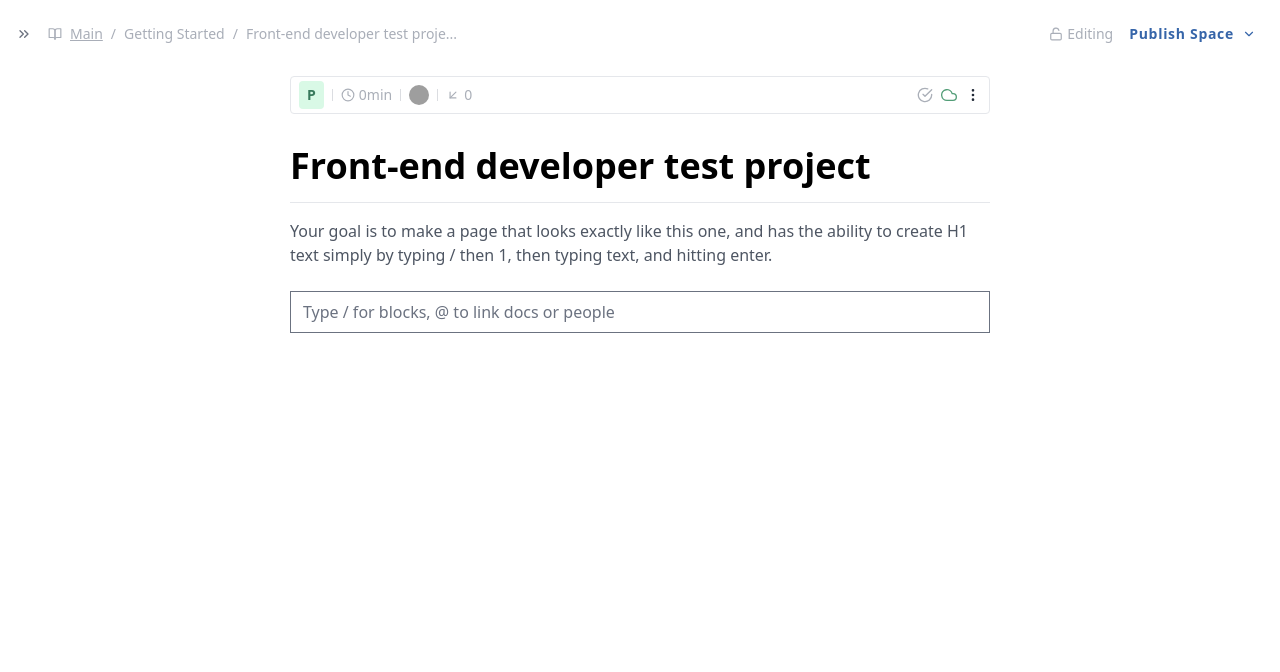
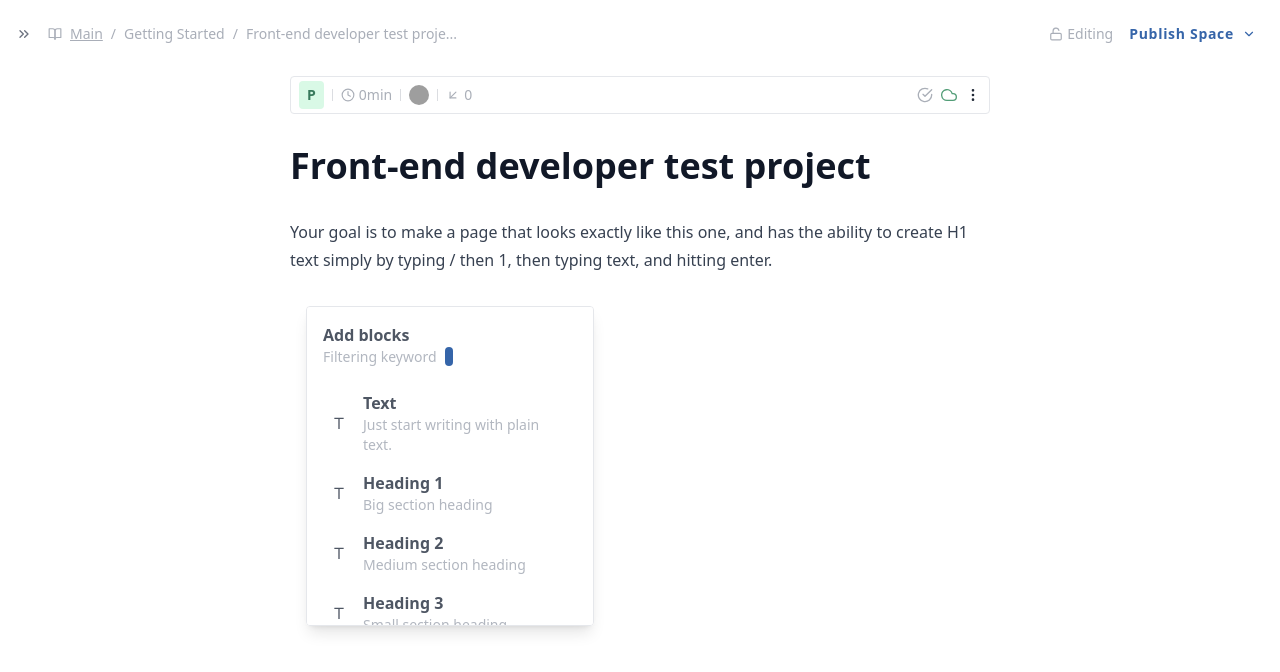
Before and after one commit to MohamedBechirMejri/helpjuice-test-project, a Next.js app: page / in a window 1280 px wide. Shown: the top 672 px of the page. Built offline with nearby package versions, Linux system fonts and the light colour scheme; grey boxes are pictures that could not be loaded.

Commit message:
add a new way of input

```diff
--- a/pages/index.tsx
+++ b/pages/index.tsx
@@ -1,81 +1,44 @@
 import type { NextPage } from "next";
 import Header from "../components/Header";
 import Statusbar from "../components/Statusbar";
-import { useEffect, useState } from "react";
-import Block from "../components/Block";
+import { useEffect, useRef, useState } from "react";
 import Overlay from "../components/Overlay";
 import uniqid from "uniqid";
 
 const Home: NextPage = () => {
-  const [blocks, setBlocks] = useState([] as any[]);
+  const [innerHTML, setInnerHTML] = useState(
+    `<h1>Front-end developer test project</h1>
+    <p class='m-0'>Your goal is to make a page that looks exactly like this one, and has the ability to create H1 text simply by typing / then 1, then typing text, and hitting enter.</p>`
+  );
   const [command, setCommand] = useState("");
-  const [inputValue, setInputValue] = useState("");
+
+  const Ref = useRef(null as any);
 
   useEffect(() => {
-    setBlocks([
-      {
-        id: uniqid(),
-        type: "p",
-        content:
-          "Your goal is to make a page that looks exactly like this one, and has the ability to create H1 text simply by typing / then 1, then typing text, and hitting enter.",
-      },
-    ]);
-  }, []);
+    if (Ref.current.innerHTML !== innerHTML) Ref.current.innerHTML = innerHTML;
+  }, [innerHTML]);
 
   const addBlock = (e: any, type: string, content = "") => {
     e.preventDefault();
-
-    setBlocks([...blocks, { id: uniqid(), type, content }]);
-    setInputValue("");
-    setCommand("");
-  };
-
-  const removeBlock = (e: any, isDivider?: boolean) => {
-    if (e.target.innerText === "" || isDivider) {
-      setBlocks(blocks.filter((b: any) => b.id !== e.target.id));
-    }
+    setInnerHTML(innerHTML + `<${type}>${content}</${type}>`);
   };
 
   return (
-    <div className="p-2 pb-32 bg-white noscroll">
+    <div className="p-2 pb-32 bg-white">
       <Header />
       <main className="mx-auto max-w-[700px] mt-4">
         <Statusbar />
+        <div
+          ref={Ref}
+          contentEditable="true"
+          className="mt-8 prose outline-none max-w-none min-w-screen"
+          onInput={(e: any) => {
+            setInnerHTML(e.target.innerHTML);
+          }}
+        ></div>
         <form className="flex flex-col w-full gap-4 mt-8">
-          <h1 className="text-4xl font-bold">
-            Front-end developer test project
-          </h1>
-          <hr />
           <div className="flex flex-col gap-6 text-[#4e5663] ">
-            {blocks.map(block => (
-              <Block
-                block={block}
-                id={block.id}
-                key={block.id}
-                removeBlock={removeBlock}
-                addBlock={addBlock}
-                setCommand={setCommand}
-              />
-            ))}
-            <input
-              placeholder="Type / for blocks, @ to link docs or people"
-              className="w-full outline-none text-[#5d6470] font-medium"
-              onKeyDown={(e: any) => {
-                if (e.key === "Enter") {
-                  addBlock(e, "p", e.target.value);
-                  e.target.value = "";
-                }
-              }}
-              onChange={(e: any) => {
-                setInputValue(e.target.value);
-
-                const regex = /\/\S{0,}/gm;
-                const command = e.target.value.match(regex);
-                command ? setCommand(command[0]) : setCommand("");
-              }}
-              value={inputValue}
-            />
-            {command && <Overlay addBlock={addBlock} command={command} />}
+            {<Overlay addBlock={addBlock} command={command} />}
           </div>
         </form>
       </main>
```
